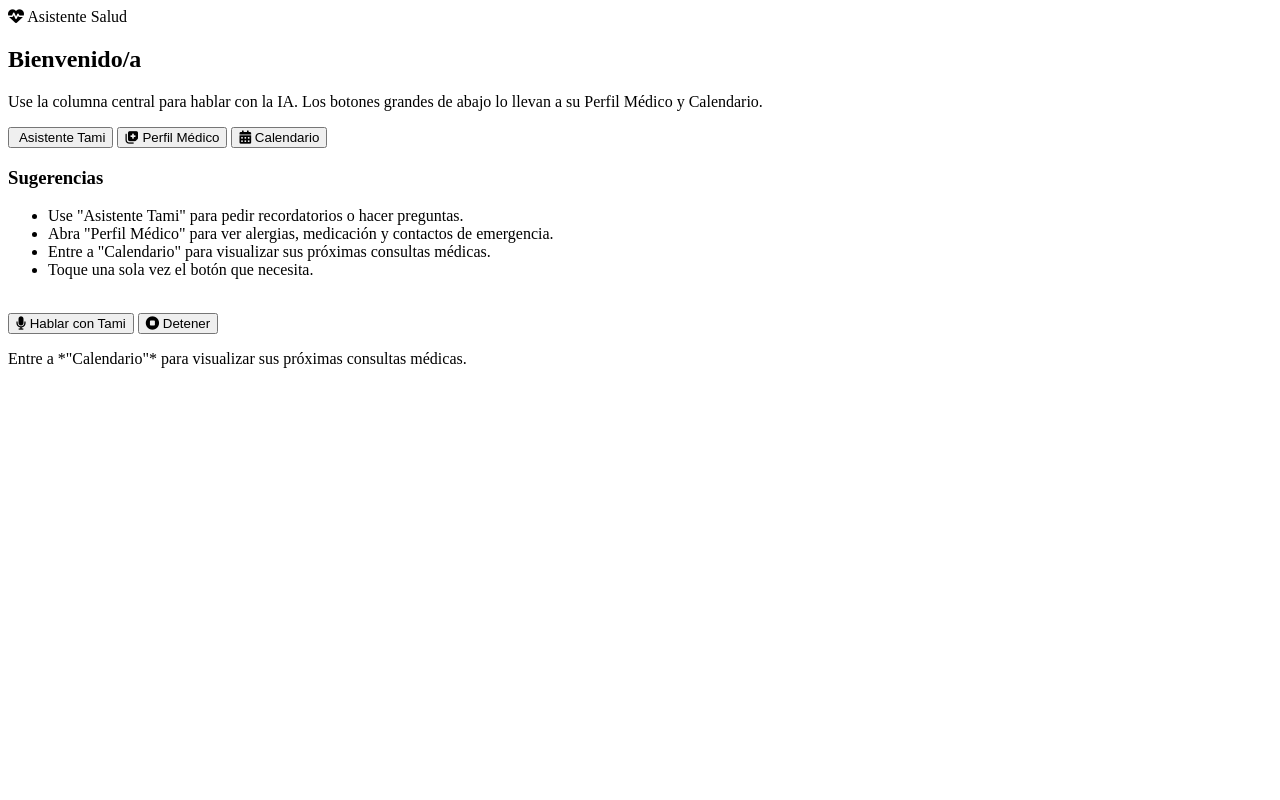
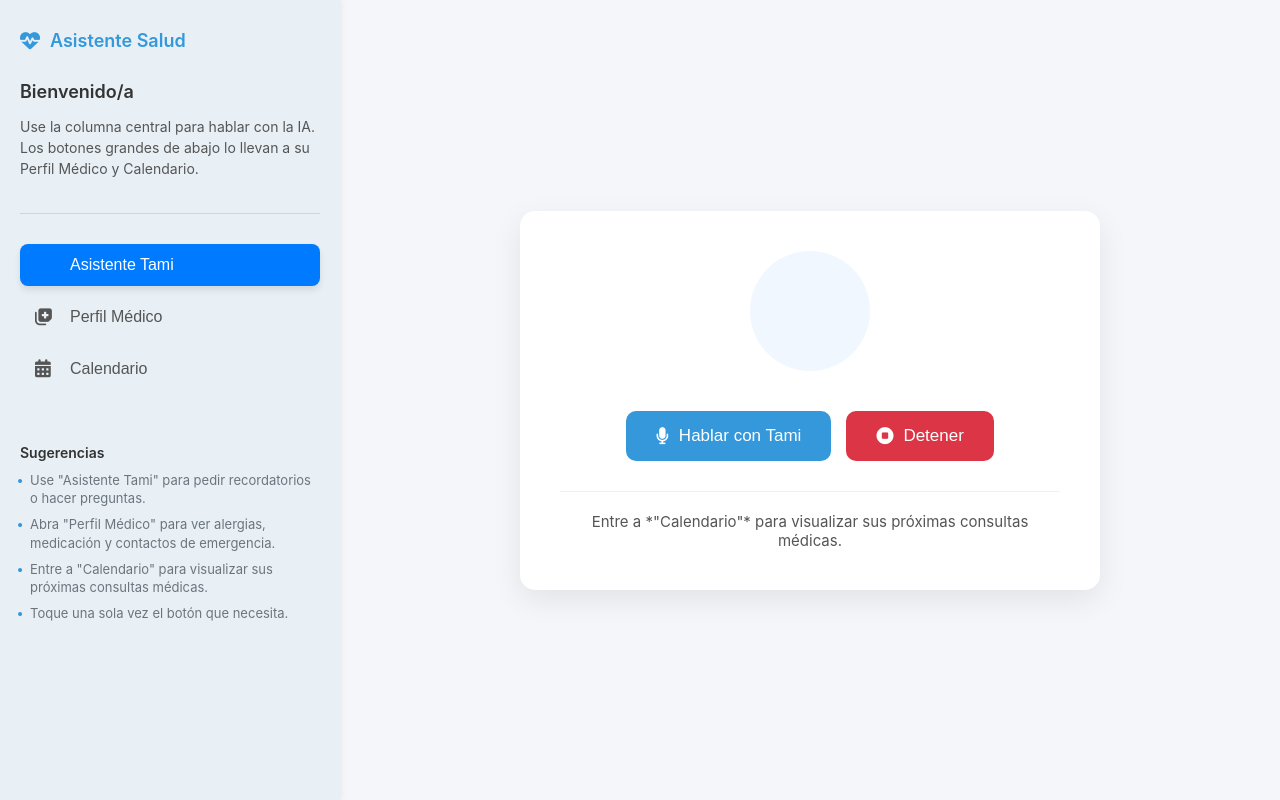
Before and after one commit to bastianeandrades-create/sanyzure, a Django app: page /menu/ in a window 1280 px wide. Run offline with Django 5.2, Linux system fonts and the light colour scheme.

Commit message:
el css de menu ahora si funciona

```diff
--- a/menu/templates/menu/menu.html
+++ b/menu/templates/menu/menu.html
@@ -1,10 +1,12 @@
+{% load static %}
 <!DOCTYPE html>
 <html lang="es">
 <head>
     <meta charset="UTF-8">
     <meta name="viewport" content="width=device-width, initial-scale=1.0">
     <title>Asistente Salud - Tami</title>
-    <link rel="stylesheet" href="styles.css"> <link rel="stylesheet" href="https://cdnjs.cloudflare.com/ajax/libs/font-awesome/6.5.2/css/all.min.css">
+    <link rel="stylesheet" href="{% static 'styles.css' %}">
+    <link rel="stylesheet" href="https://cdnjs.cloudflare.com/ajax/libs/font-awesome/6.5.2/css/all.min.css">
 </head>
 <body>
     <div class="contenedor-pagina">
```
Also changed, not shown: db.sqlite3.
